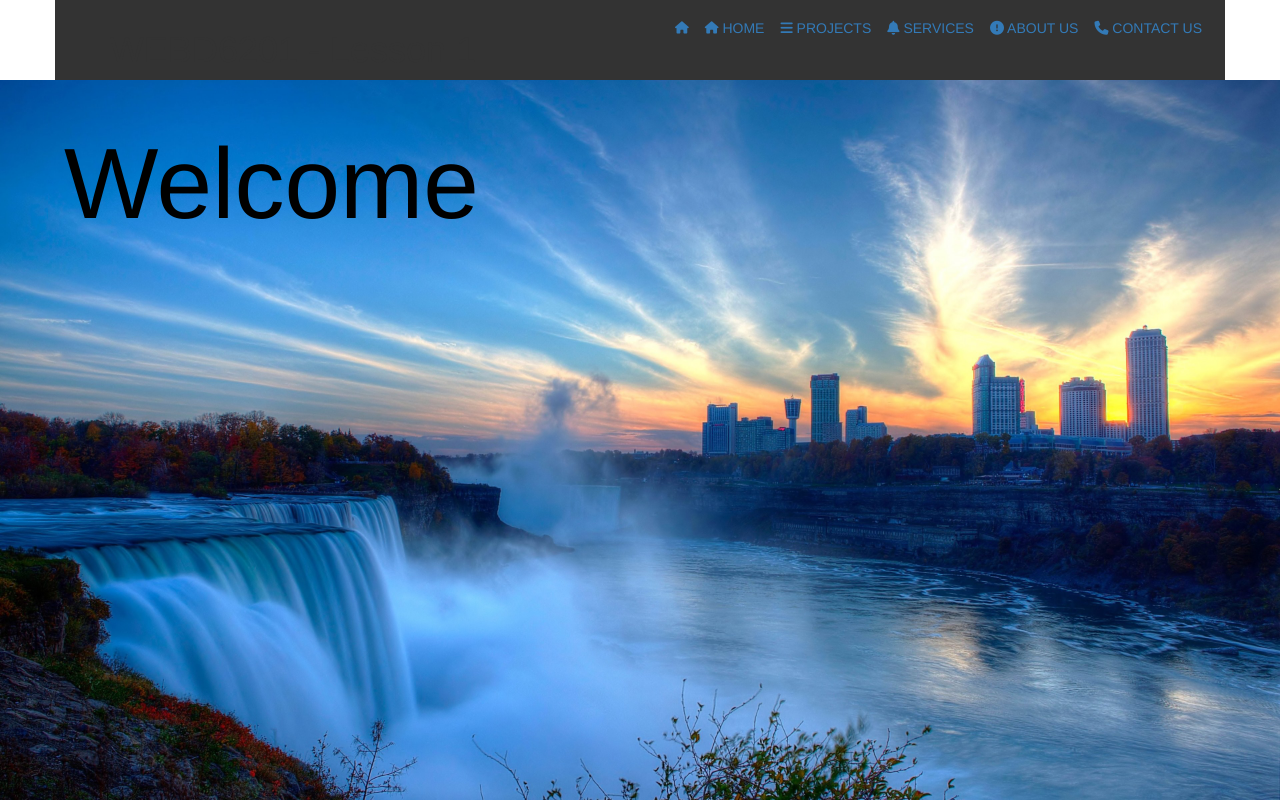
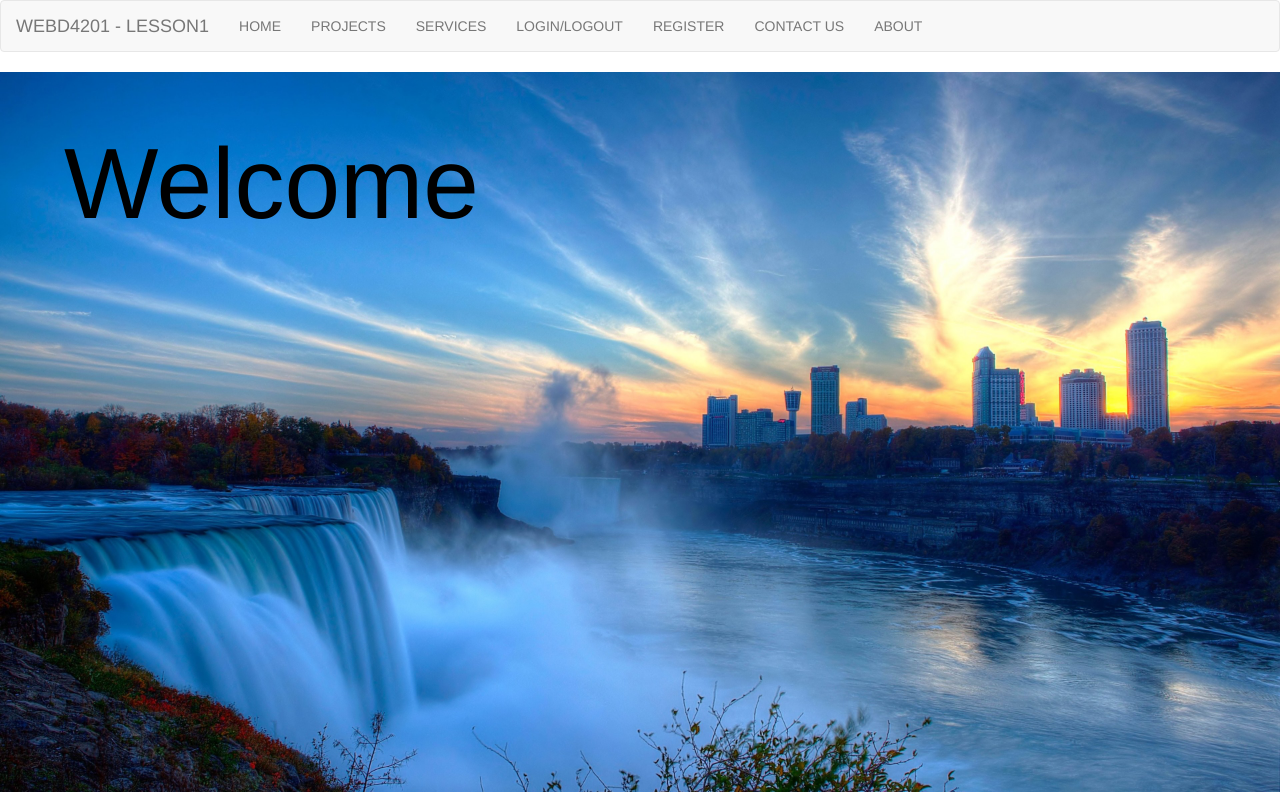
Before and after one commit to nimsith32/WEBD6201Sec002_Lab01, a plain HTML site: page index.html in a window 1280 px wide. Drawn offline with Linux system fonts and the light colour scheme.

Commit message:
Final register and Login pages

```diff
--- a/index.html
+++ b/index.html
@@ -15,20 +15,24 @@ Nimsith Fernandopulle & Siddharth Choudhury
 <body>
 
 
-<header>
-    <div class = "container">
-        <nav>
-            <ul id="nav">
-                <li class="h1"><script>document.write(mclass);</script> </li>
-                <li class="s"><a href = "contact.html"><i class="fa-solid fa-phone"></i><script>document.write(mcontact);</script></a></li>
-                <li class="s"><a href = "about.html"><i class="fa-solid fa-circle-exclamation"></i><script>document.write(mabout);</script></a></li>
-                <li class="s"><a href = "services.html"><i class="fa-solid fa-bell"></i><script>document.write(mservice);</script></li>
-                <li class="s"><a href = "products.html"><i class="fa-solid fa-bars" ></i><script>document.write(mproducts);</script></a></li>
-                <li class="s"><a href = "index.html"><i class="fa-solid fa-house pr-2 fa-sm"></i><script>document.write(mhome);</script></a></li>
-                <li class="s"><a href = "index.html"><i class="fa-solid fa-house pr-2 fa-sm"></i><script>login.html;</script></a></li>
-            </ul>
-        </nav>
-    </div>
+  <header>
+
+    <nav class="navbar navbar-default">
+<div class="container-fluid">
+  <div class="navbar-header">
+    <a class="navbar-brand" href="#">WEBD4201 - Lesson1</a>
+  </div>
+  <ul class="nav navbar-nav">
+    <li><a href="index.html">Home</a></li>
+    <li><a href="products.html">Projects</a></li>
+    <li><a href="services.html">Services</a></li>
+    <li><a href="login.html">Login/Logout</a></li>
+    <li><a href="register.html">Register</a></li>
+    <li><a href="contact.html">Contact Us</a></li>
+    <li><a href="about.html">About</a></li>
+  </ul>
+</div>
+</nav>
 </header>
 
     <div class="gfg">
```
Also changed, not shown: about.html (+17 -14 lines), contact.html (+18 -13 lines), humanresources.html (+19 -0 lines), login.html (+11 -6 lines), products.html (+16 -12 lines), register.html (+10 -5 lines), services.html (+17 -12 lines).
